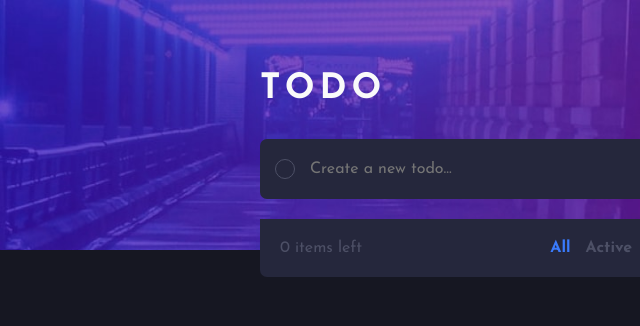
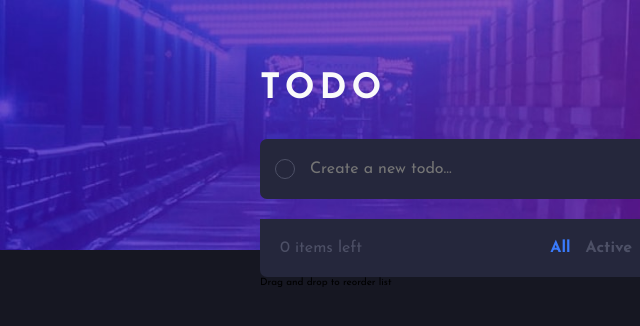
Before and after one commit to Imoyemi-1/Todo-list-App, a plain HTML site: page index.html in a window 1280 px wide. Shown: the full height of the page, 0-640 px from the left. Drawn offline with Linux system fonts and the light colour scheme.

Commit message:
Added html for drag and drop

```diff
--- a/index.html
+++ b/index.html
@@ -41,6 +41,7 @@
           </div>
           <button id="clear-completed-btn">Clear Completed</button>
         </div>
+        <p>Drag and drop to reorder list</p>
       </div>
     </section>
     <script src="script.js"></script>
```
